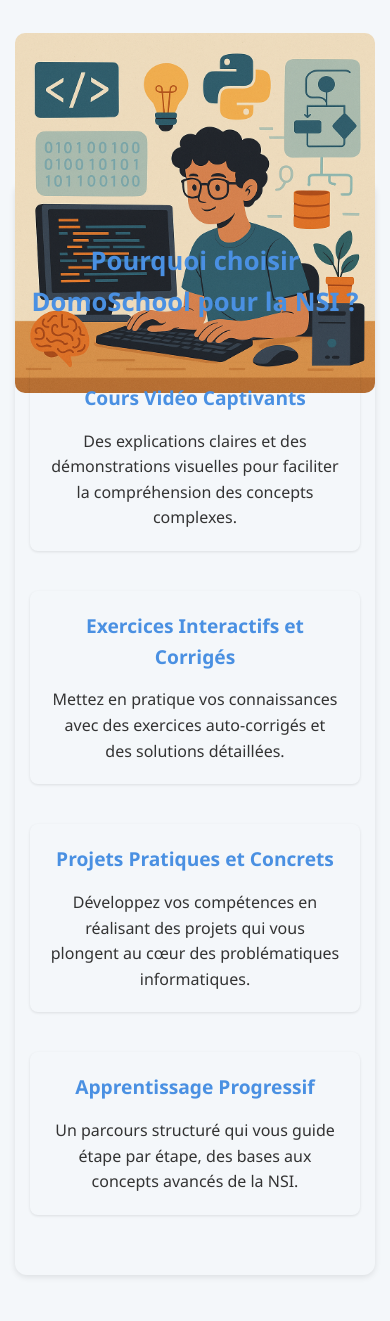
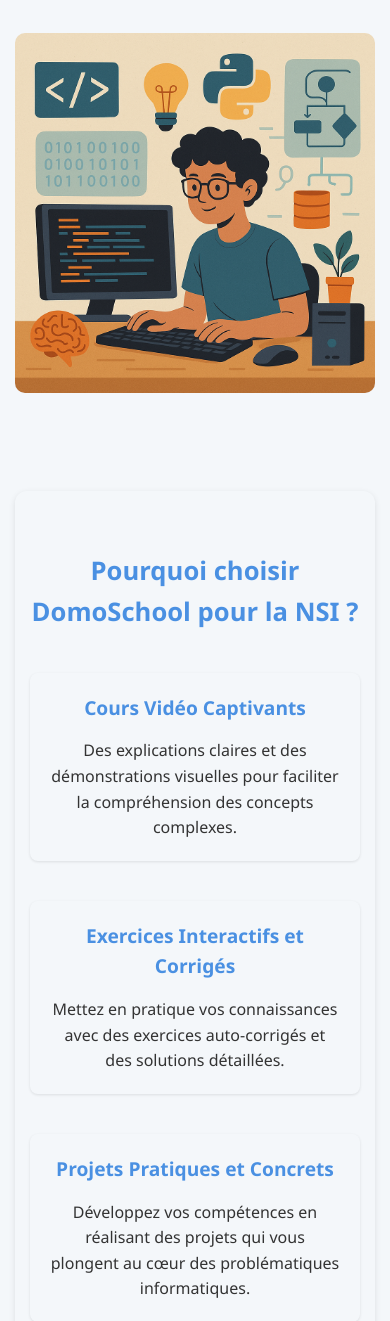
Before and after one commit to nathan-potier/DomoSchool, a PHP site: page /vue/index.php in a window 390 px wide. Shown: the part 648-1969 px from the top of the page. Run offline with PHP 8.4, Linux system fonts and the light colour scheme.

Commit message:
Correction du css ne fonctionnant pas pour le responsiv mode

```diff
--- a/assets/css/style.css
+++ b/assets/css/style.css
@@ -1236,9 +1236,10 @@ html.mode-dark .code-instructions a {
   align-items: center;
   justify-content: space-between;
   padding: 60px 0;
+  margin-bottom: 70px;
   gap: 40px;
   width: 100%;
-  height: calc(100vh - 200px);
+
 }
 
 .homepage-container .hero-content {
```
